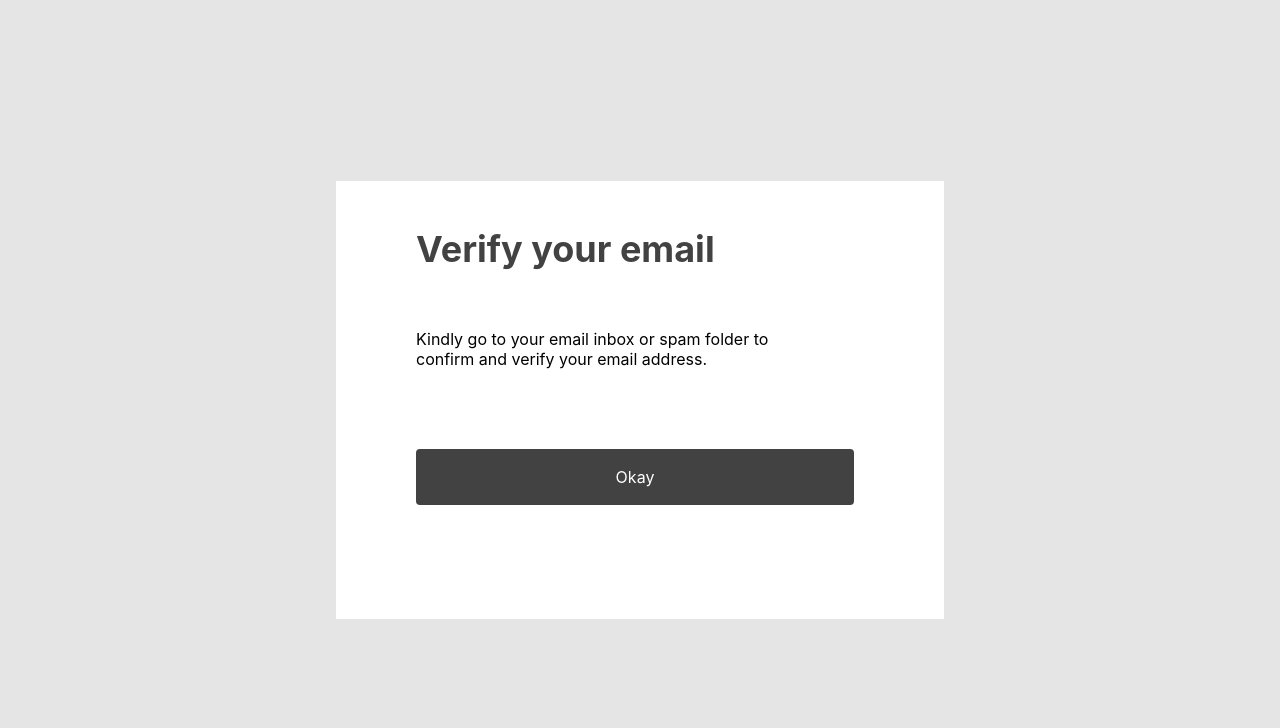
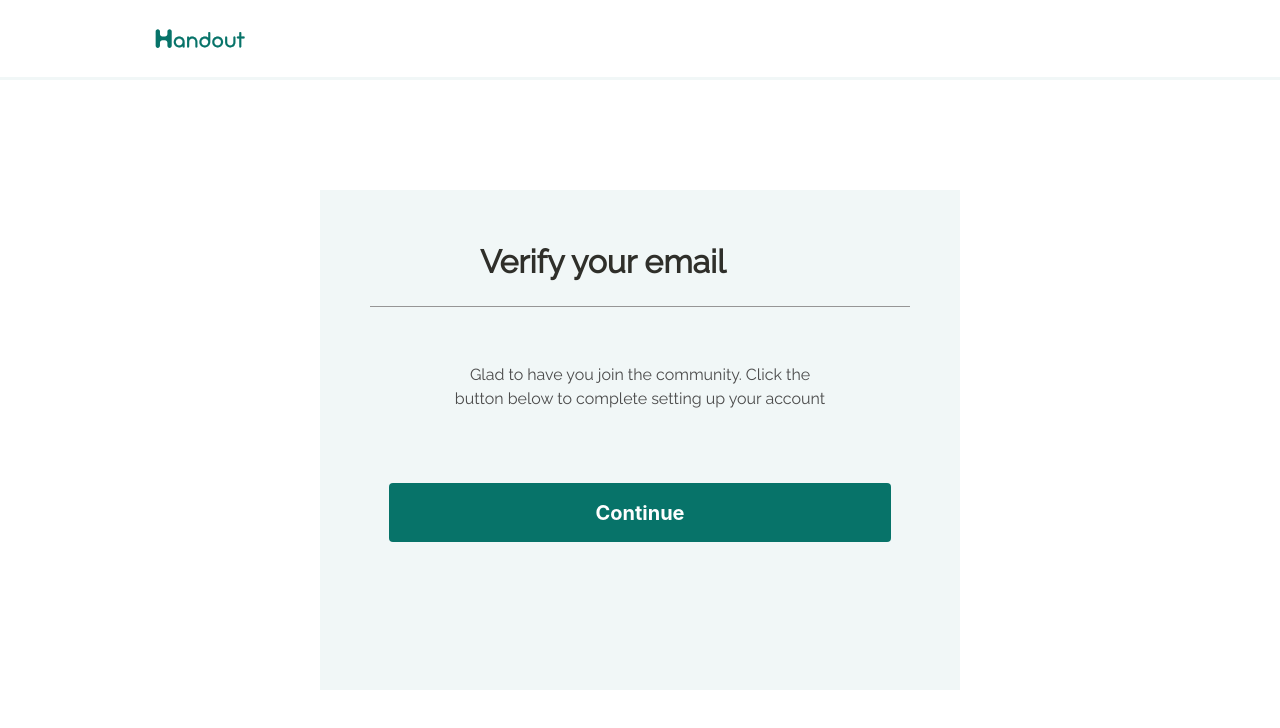
Before and after one commit to StuternHousemanship/HANDOUT-Frontend-Project-Team1.1, a React (Create React App) app: page /verify-email in a window 1280 px wide. Shown: the top 728 px of the page. Built offline with nearby package versions, Linux system fonts and the light colour scheme.

Commit message:
Apollos T3: HDT-1 Onboarding Features V33

```diff
--- a/src/pages/VerifyEmail.jsx
+++ b/src/pages/VerifyEmail.jsx
@@ -1,28 +1,38 @@
 import React from "react";
-import { Link } from "react-router-dom";
+import logo from "../assets/svg/desktop.svg";
 
 function VerifyEmail() {
   return (
     <div className="flex flex-col justify-center items-center w-full h-[100vh]">
       {/* laptop and ipad view */}
-      <div className="xs: heddin flex flex-col justify-center items-center w-full h-[100vh] bg-[#E5E5E5]">
-        <div className="xs:hidden md:inline-flex lg:inline-flex flex flex-col justify-center items-center w-full h-h-[100vh]">
-          <div className="w-largeScreenWidth h-largeScreenHeight bg-white">
-            <div className="ml-20">
-              <div className="w-80 h-11 mt-12 font-bold leading-10 text-4xl text-buttonColor">
+      <div className="xs: heddin flex flex-col justify-center items-center w-full h-[100vh] bg-white">
+        <div className="xs:hidden md:inline-flex lg:inline-flex w-full h-[80px] bg-white border-b-[3px] border-[#F1F7F7] ">
+          <img
+            className="w-[157px] h-[44] ml-[120px] my-[26px]"
+            src={logo}
+            alt=""
+          />
+        </div>
+
+        <div className="xs:hidden md:inline-flex lg:inline-flex flex flex-col justify-center items-center w-full h-[100vh]">
+          <div className="w-[640px] h-[500px] bg-[#F1F7F7]">
+            <div className="flex flex-col justify-center items-center">
+              <div className="w-80 h-11 mt-12 font-[700] leading-40 text-[32px] font-Raleway text-[#2F2F2A]">
                 Verify your email
               </div>
 
-              <div className="w-96 h-10 mt-14 leading-5 text-black font-normal">
-                Kindly go to your email inbox or spam folder to confirm and
-                verify your email address.
+              <hr className="w-[540px] border-1 border-[#969696] mt-[24px] " />
+
+              <div className="w-96 h-10 mt-14 font-[500] leading-[24px] text-[#4B4B4B] font-Raleway text-center text-[16px]">
+                Glad to have you join the community. Click the button below to
+                complete setting up your account
               </div>
 
               <button
                 type="button"
-                className="w-largeScreenHeight h-14 rounded bg-buttonColor mt-20 text-white"
+                className="w-[502px] h-[59px] font-[700]  rounded bg-[#077369]  mt-20 text-[#FEFEFE] text-[20px]"
               >
-                Okay
+                Continue
               </button>
             </div>
           </div>
@@ -31,21 +41,28 @@ function VerifyEmail() {
 
       {/* Mobile view */}
       <div className="md:hidden lg:hidden flex flex-col justify-center items-center w-full h-[100vh]">
-        <div className="flex flex-col justify-center items-center w-[428px] h-[926px] mt-24 my-10 bg-white">
-          <div className="w-full h-subWidth">
-            <div className="ml-14">
-              <div className="w-56 h-8 mt-9 font-bold leading-8 text-[27.04px] text-buttonColor">
+        <div className="md:hidden lg:hidden w-full h-[80px] bg-white border-b-[2px] border-[#F1F7F7] ">
+          <img
+            className="w-[104px] h-[26] ml-[20px] my-[23px]"
+            src={logo}
+            alt=""
+          />
+        </div>
+        <div className="flex flex-col justify-center items-center w-[428px] h-[926px]  my-10 bg-white">
+          <div className="w-full h-subWidth ">
+            <div className="flex flex-col justify-center items-center">
+              <div className="w-56 h-8  font-[700] text-[24px] leading-[34px] font-Raleway text-[#191919]">
                 Verify your email
               </div>
-              <div className="w-80 h-10 mt-11">
-                Kindly go to your email inbox or spam folder to confirm and
-                verify your email address.
+              <div className="w-80 h-10 mt-11 text-[13px] leading-[24px] text-center font-Raleway text-[#191919] font-[400] ">
+                Glad to have you join the community. Click the button to
+                complete setting up your account
               </div>
               <button
                 type="button"
-                className="w-80 h-11 bg-buttonColor mt-14 text-white"
+                className="w-[388px] h-[53px] bg-[#077369] font-[700] mt-14 text-[#FEFEFE] text-[16px] tracking-wide font-Raleway "
               >
-                <Link to="/login"> Okay </Link>
+                Verify
               </button>
             </div>
           </div>
```
